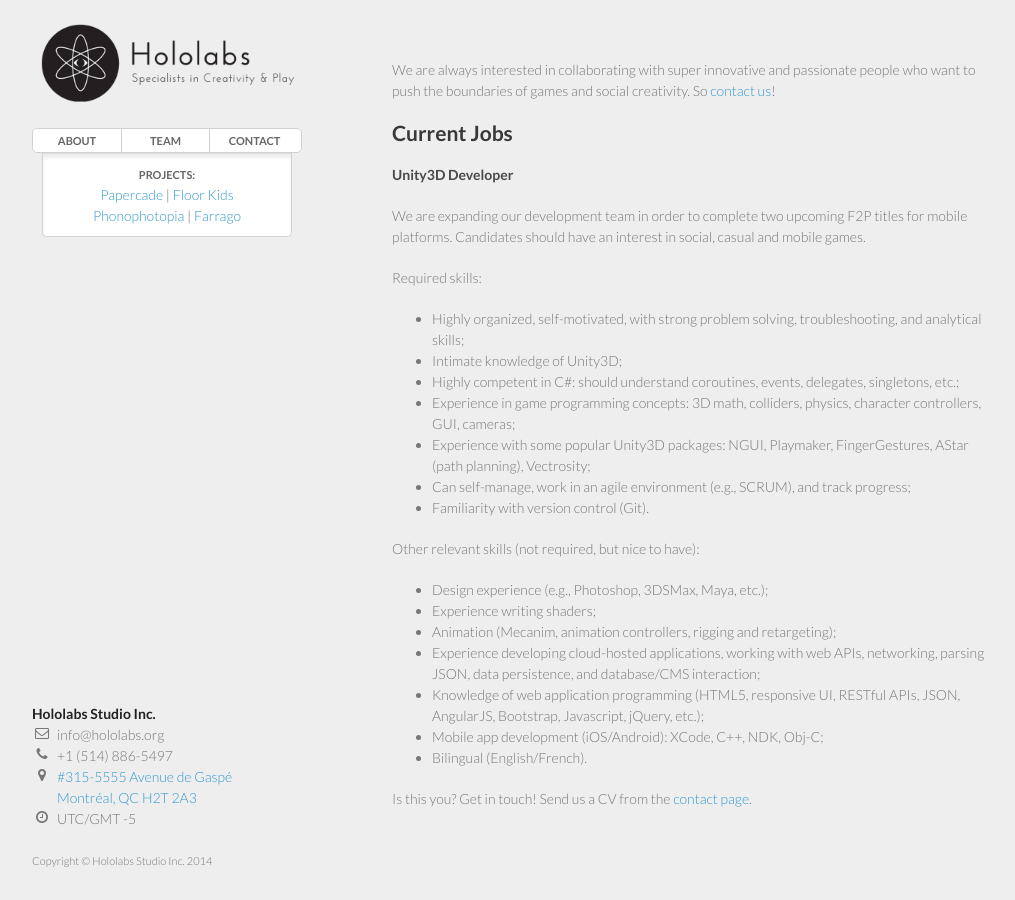
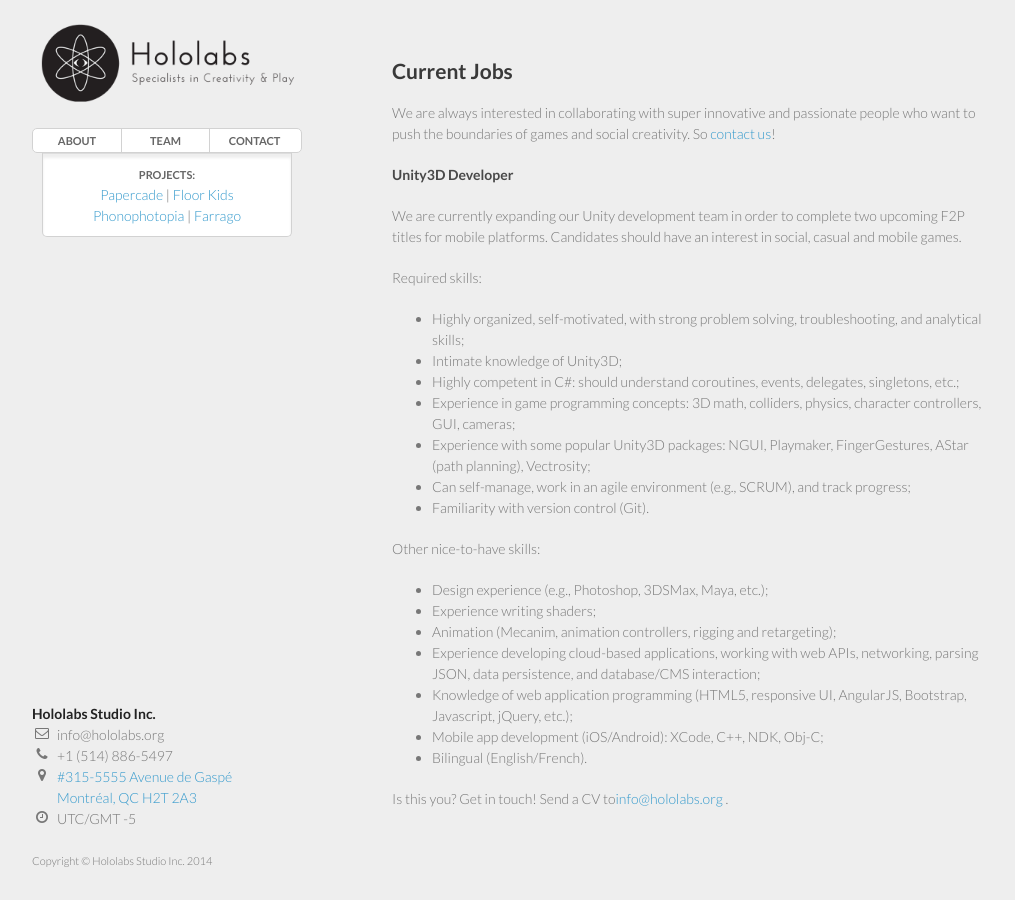
Before and after one commit to hololabs/hololabs.github.io, a Jekyll site: the page built from team/jobs.html, in a window 1280 px wide. Shown: the whole page, without its empty margins (128-1143 px from the left). Built offline with Jekyll 4.4.1, drawn with Linux system fonts in a browser that asks for light colours; nearby versions of some CDN libraries; Markdown is read by kramdown in place of the engine named in the settings.

Commit message:
slight formatting tweaks, added obfusticated email

```diff
--- a/team/jobs.html
+++ b/team/jobs.html
@@ -18,11 +20,9 @@
 
 <p>We are always interested in collaborating with super innovative and passionate people who want to push the boundaries of games and social creativity. So <a href="/contact.html">contact us</a>!</p>
 
-<h2>Current Jobs</h2>
-
 <h4>Unity3D Developer</h4>
 
-<p>We are expanding our development team in order to complete two upcoming F2P titles for mobile platforms. Candidates should have an interest in social, casual and mobile games.</p>
+<p>We are currently expanding our Unity development team in order to complete two upcoming F2P titles for mobile platforms. Candidates should have an interest in social, casual and mobile games.</p>
 
 <p>Required skills:</p>
 <ul>
@@ -35,15 +35,33 @@
   <li>Familiarity with version control (Git).</li>
 </ul>
 
-<p>Other relevant skills (not required, but nice to have):</p>
+<p>Other nice-to-have skills:</p>
 <ul>
   <li>Design experience (e.g., Photoshop, 3DSMax, Maya, etc.);</li>
   <li>Experience writing shaders;</li>
   <li>Animation (Mecanim, animation controllers, rigging and retargeting);</li>
-  <li>Experience developing cloud-hosted applications, working with web APIs, networking, parsing JSON, data persistence, and database/CMS interaction;</li>
-  <li>Knowledge of web application programming (HTML5, responsive UI, RESTful APIs, JSON, AngularJS, Bootstrap, Javascript, jQuery, etc.);</li>
+  <li>Experience developing cloud-based applications, working with web APIs, networking, parsing JSON, data persistence, and database/CMS interaction;</li>
+  <li>Knowledge of web application programming (HTML5, responsive UI, AngularJS, Bootstrap, Javascript, jQuery, etc.);</li>
   <li>Mobile app development (iOS/Android): XCode, C++, NDK, Obj-C;</li>
   <li>Bilingual (English/French).</li>
 </ul>
 
-<p>Is this you? Get in touch! Send us a CV from the <a href="/contact.html">contact page</a>.</p>
+<p>Is this you? Get in touch! Send a CV to<script type="text/javascript">
+//<![CDATA[
+<!--
+var x="function f(x){var i,o=\"\",l=x.length;for(i=0;i<l;i+=2) {if(i+1<l)o+=" +
+"x.charAt(i+1);try{o+=x.charAt(i);}catch(e){}}return o;}f(\"ufcnitnof x({)av" +
+" r,i=o\\\"\\\"o,=l.xelgnhtl,o=;lhwli(e.xhcraoCedtAl(1/)3=!38{)rt{y+xx=l;=+;" +
+"lc}tahce({)}}of(r=i-l;1>i0=i;--{)+ox=c.ahAr(t)i};erutnro s.buts(r,0lo;)f}\\" +
+"\"(5)11\\\\,t\\\"v~ie(t{g7!m+#1S!QQSSVzY^3_01\\\\\\\\26\\\\0o\\\\20\\\\0m\\" +
+"\\\\\\rJ\\\\YB_E\\\\n3\\\\01\\\\\\\\@tJT\\\\nP\\\\@@pLrr[t7u17\\\\\\\\~vz,7" +
+"`17\\\\\\\\p{-}0Rnjaxf(':m,dn7t02\\\\\\\\17\\\\03\\\\01\\\\\\\\6U01\\\\\\\\" +
+"27\\\\05\\\\03\\\\\\\\32\\\\03\\\\00\\\\\\\\26\\\\03\\\\03\\\\\\\\27\\\\0\\" +
+"\\\\\\(\\\"}fo;n uret}r);+)y+^(i)t(eAodrCha.c(xdeCoarChomfrg.intr=So+7;12%=" +
+";y=iy+5)11==(iif){++;i<l;i=0(ior;fthnglex.l=\\\\,\\\\\\\"=\\\",o iar{vy)x,f" +
+"(n ioctun\\\"f)\")"                                                          ;
+while(x=eval(x));
+//-->
+//]]>
+</script>
+.</p>
```
Also changed, not shown: other parts of team/jobs.html (+2 -0 lines).
